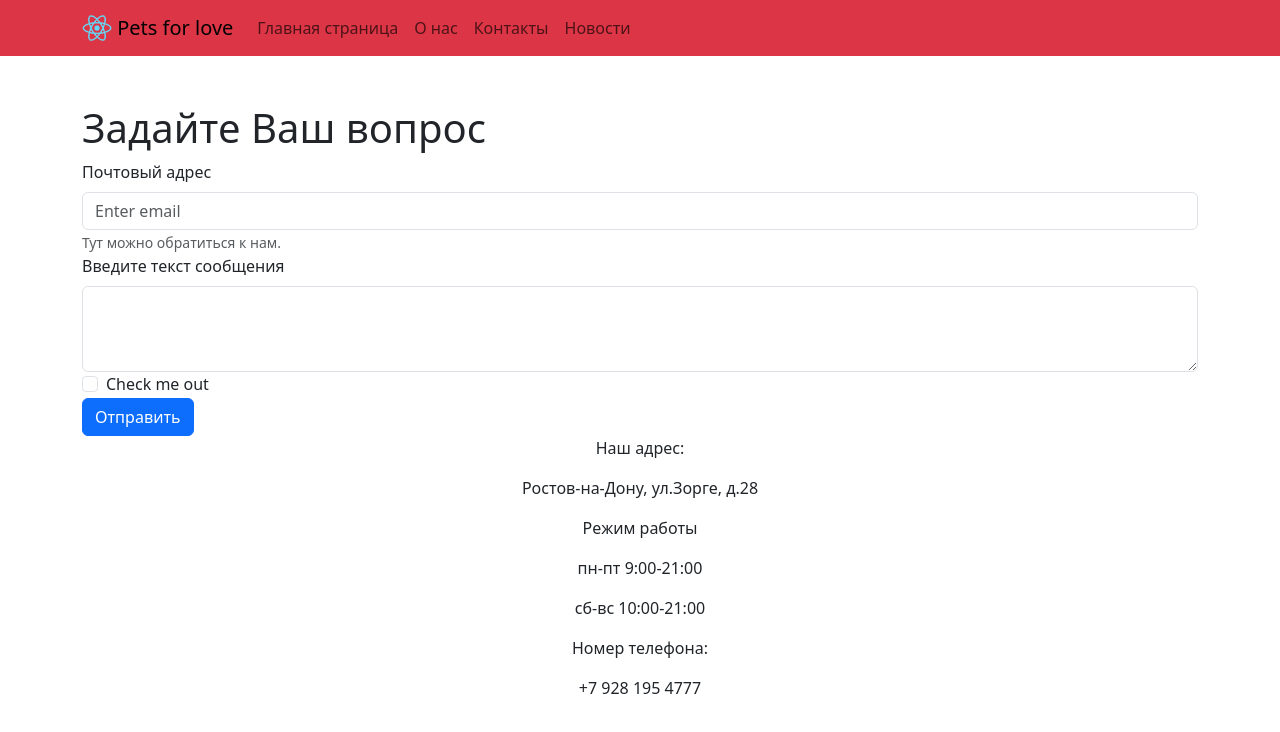
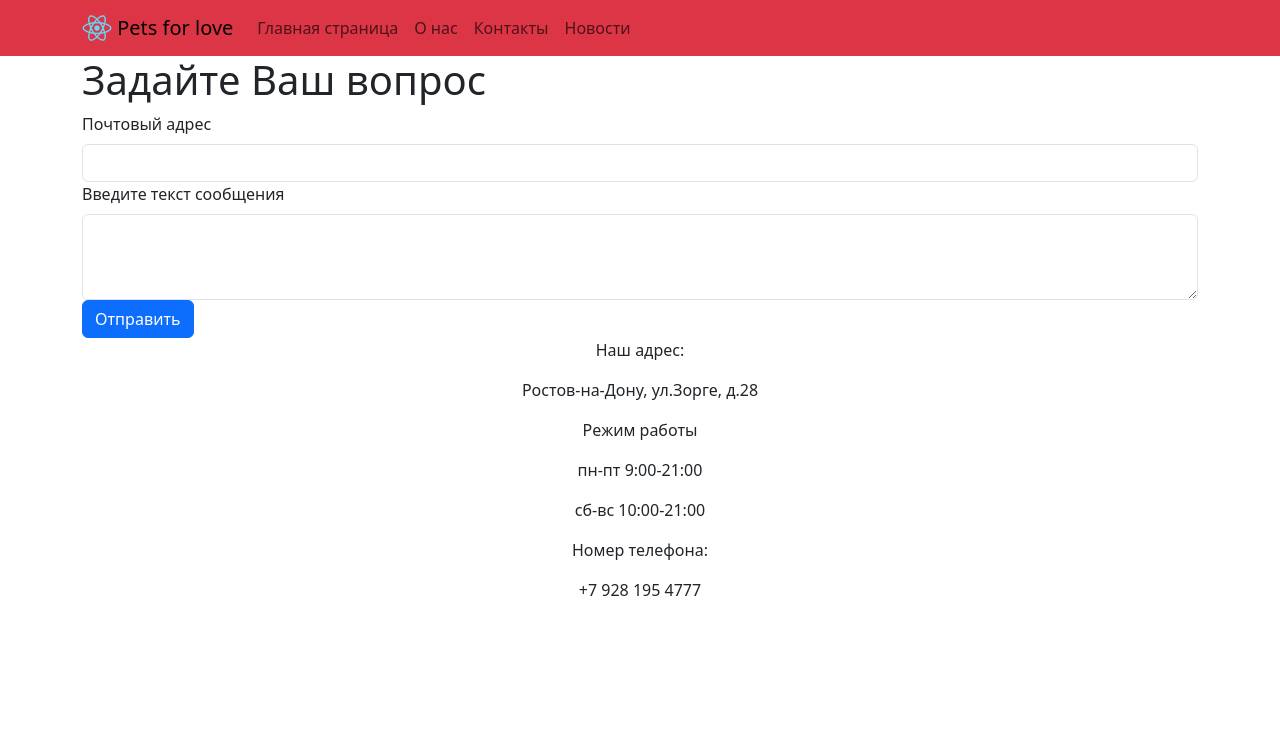
Before and after one commit to user-F13/F13-pets-project2, a React (Create React App) app in the folder sorce/: page /contacts in a window 1280 px wide. Shown: the top 732 px of the page. Built offline with nearby package versions, Linux system fonts and the light colour scheme.

Commit message:
Update Contacts.js

```diff
--- a/sorce/src/Pages/Contacts.js
+++ b/sorce/src/Pages/Contacts.js
@@ -4,15 +4,13 @@ import { Form, Button, Container } from 'react-bootstrap'
 export default class Contacts extends Component {
     render() {
         return (
-            <Container className='mt-5'>
+      <Container>
                 <h1> Задайте Ваш вопрос</h1>
                 <Form>
                     <Form.Group controlId="formBasicEmail">
                         <Form.Label>Почтовый адрес</Form.Label>
-                        <Form.Control type="email" placeholder="Enter email"/>
-                        <Form.Text>
-                            Тут можно обратиться к нам.
-                        </Form.Text>
+                        <Form.Control type="email" />
+
                     </Form.Group>
 
                     <Form.Group controlId='formBasicPassword'>
@@ -20,9 +18,7 @@ export default class Contacts extends Component {
                         <Form.Control as="textarea" rows="3" />
                     </Form.Group>
 
-                    <Form.Group controlId='formBasicCheckbox'>
-                        <Form.Check type="checkbox" label="Check me out"/>
-                    </Form.Group>
+
                     <Button variant='primary' type="submit">Отправить</Button>
 
                 </Form>
```
